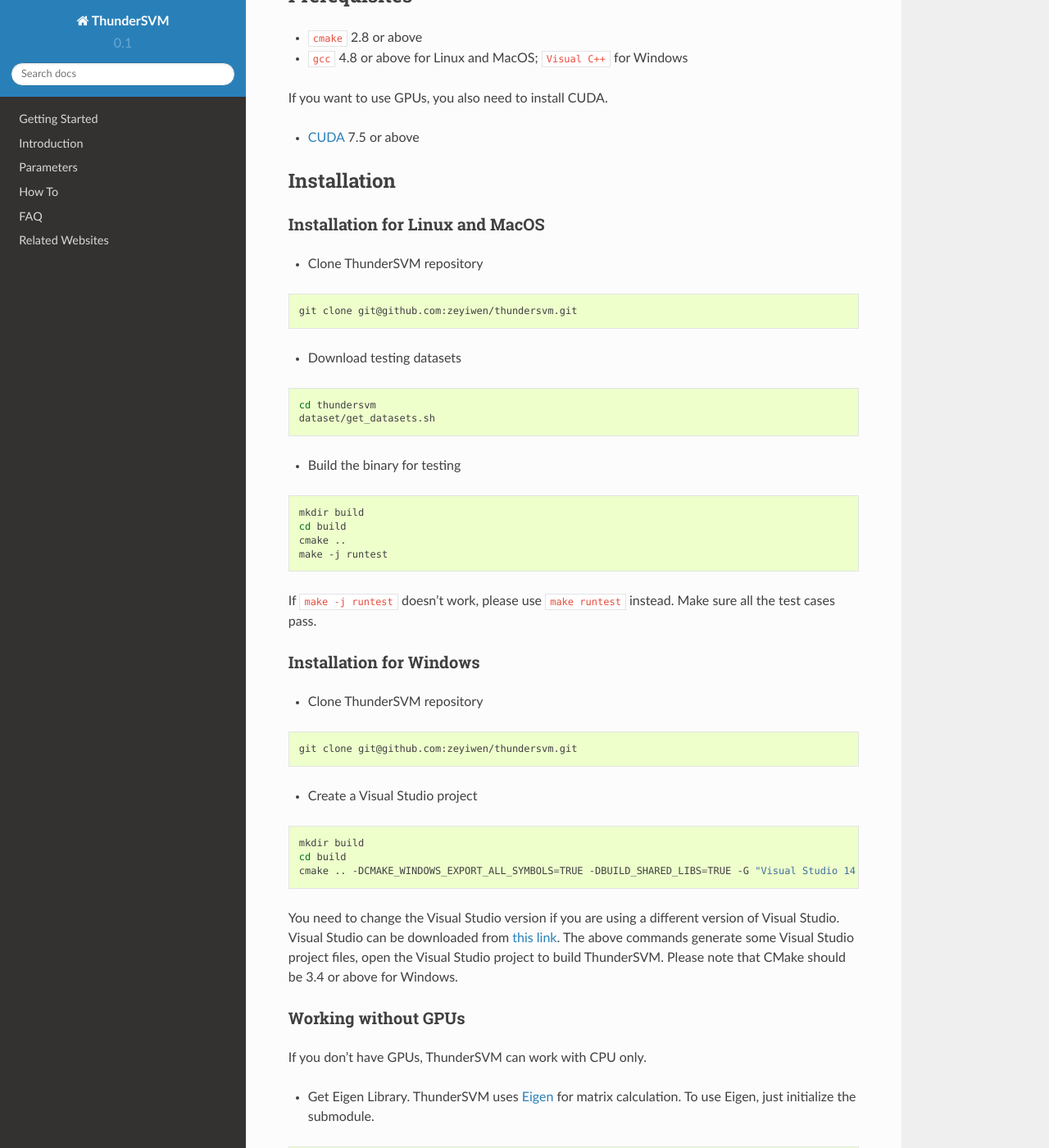
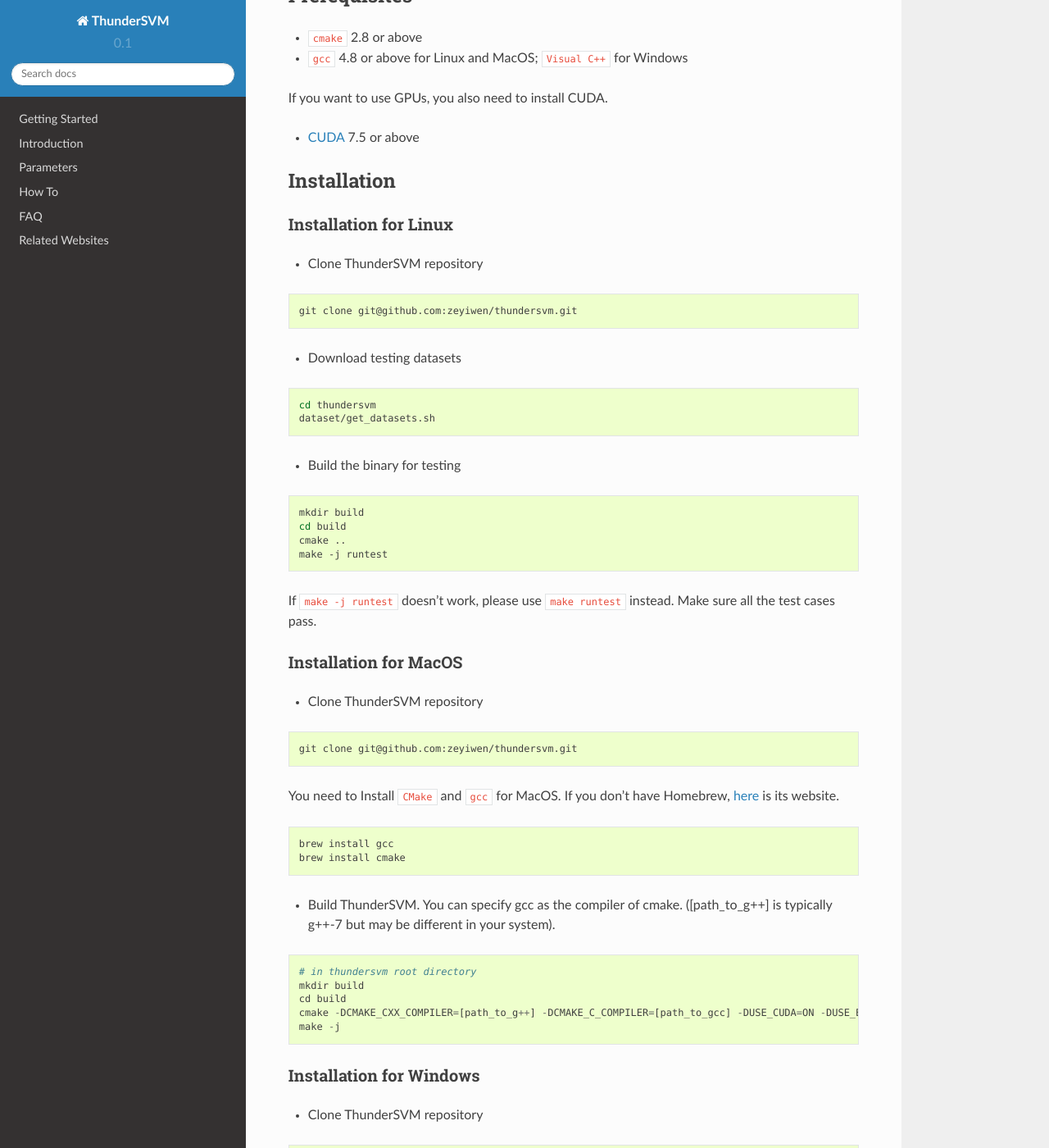
Before and after one commit to Xtra-Computing/thundersvm, a Sphinx documentation site: the page built from docs/get-started.md, in a window 1280 px wide and 1400 px high, scrolled down 230 px. Shown: the whole window at 82% size. Built offline with Sphinx 7.4.7 and the Read the Docs theme 2.0.0, drawn with Linux system fonts in a browser that asks for light colours; some of the changed text lies outside the part shown.

````diff
--- a/docs/get-started.md
+++ b/docs/get-started.md
@@ -31,6 +30,26 @@ cmake ..
 make -j runtest
 ```
 If ```make -j runtest``` doesn't work, please use ```make runtest``` instead. Make sure all the test cases pass.
+
+#### Installation for MacOS
+* Clone ThunderSVM repository
+```bash
+git clone git@github.com:zeyiwen/thundersvm.git
+```
+You need to Install ```CMake``` and ```gcc``` for MacOS. If you don't have Homebrew, [here](https://brew.sh/) is its website.
+```bash
+brew install gcc
+brew install cmake
+```
+
+* Build ThunderSVM. You can specify gcc as the compiler of cmake. ([path_to_g++] is typically g++-7 but may be different in your system).
+```
+# in thundersvm root directory
+mkdir build
+cd build
+cmake -DCMAKE_CXX_COMPILER=[path_to_g++] -DCMAKE_C_COMPILER=[path_to_gcc] -DUSE_CUDA=ON -DUSE_EIGEN=OFF ..
+make -j
+```
 
 #### Installation for Windows
 * Clone ThunderSVM repository
@@ -55,12 +74,18 @@ initialize the submodule.
 # in thundersvm root directory
 git submodule init eigen && git submodule update
 ```
-* Build without GPUs for Linux and MacOS
+* Build without GPUs for Linux
 ```bash
 # in thundersvm root directory
 mkdir build && cd build && cmake -DUSE_CUDA=OFF -DUSE_EIGEN=ON .. && make -j
 ```
 If ```make -j``` doesn't work, please simply use ```make```. Now ThunderSVM will work solely on CPUs and does not rely on CUDA.
+
+* Build without GPUs for MacOS
+```bash
+# in thundersvm root directory
+mkdir build && cd build && cmake -DCMAKE_CXX_COMPILER=[path_to_g++] -DCMAKE_C_COMPILER=[path_to_gcc] -DUSE_CUDA=OFF -DUSE_EIGEN=ON .. && make -j
+```
 
 * Build without GPUs for Windows
 ```bash
````
Also changed, not shown: other parts of docs/get-started.md (+1 -2 lines), README.md (+1 -1 lines), docs/how-to.md (+10 -1 lines).
